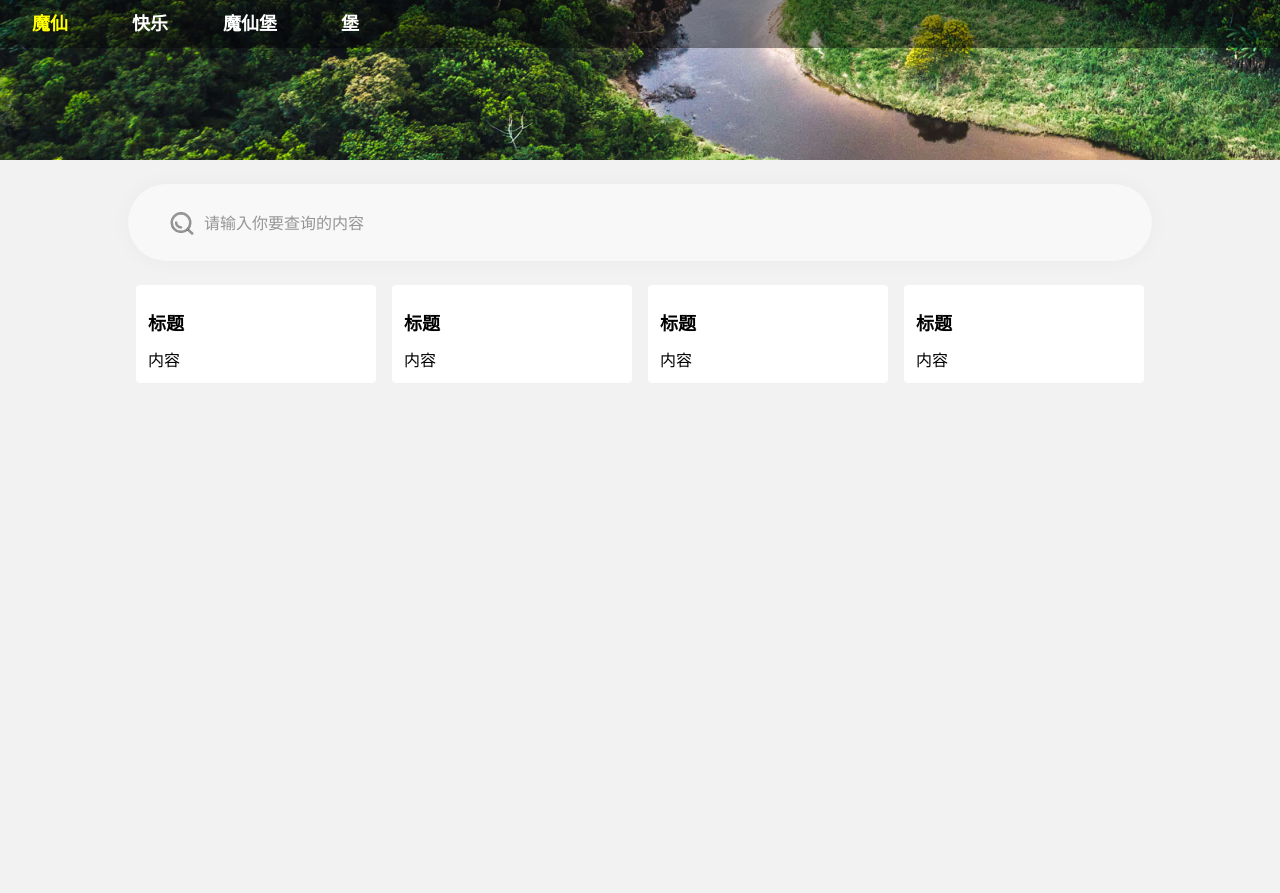
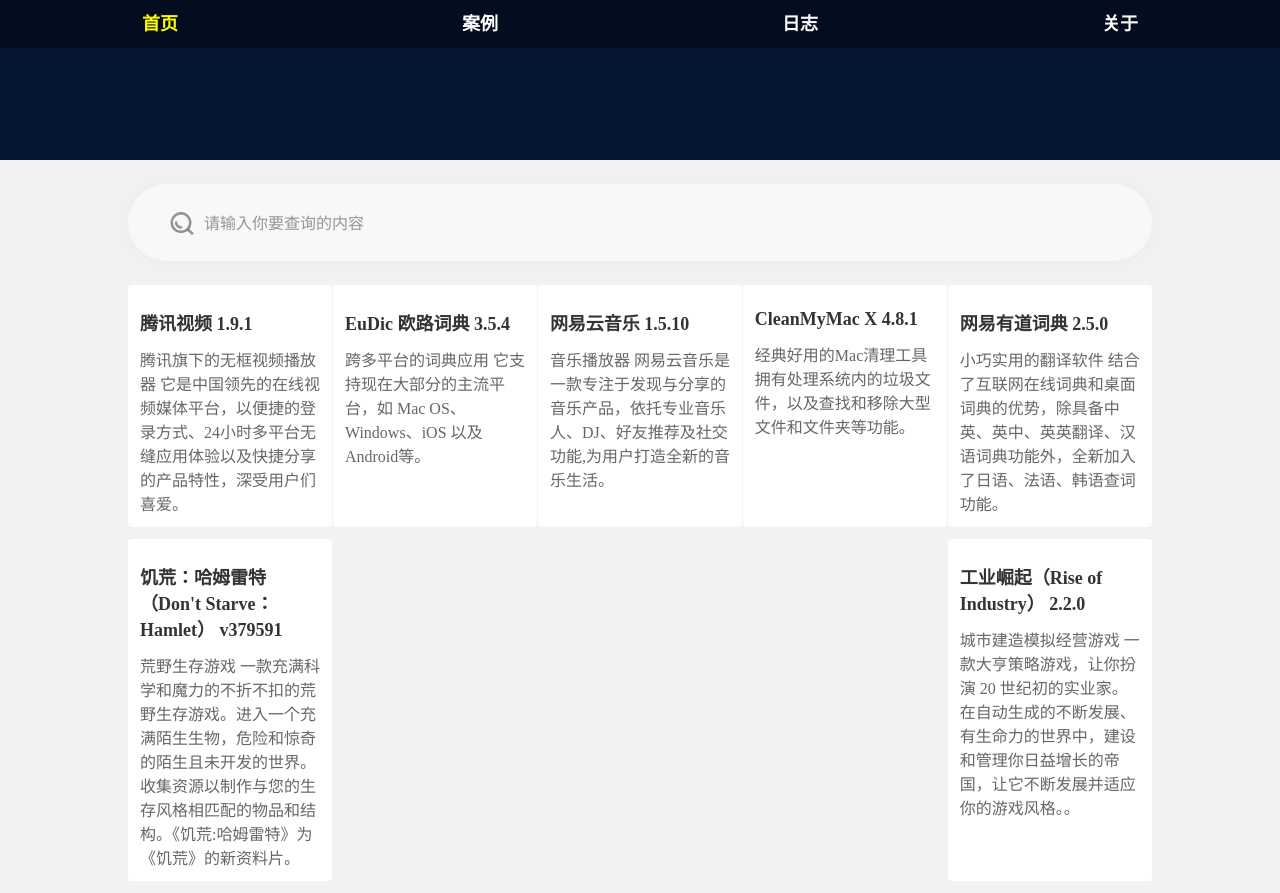
Before and after one commit to wanpan11/react_xigua, a React (Create React App) app: page /tab_0 in a window 1280 px wide. Before the commit the page ends 800 px from the top, so only its background shows below. Built offline with nearby package versions, Linux system fonts and the light colour scheme.

Commit message:
router-dom

```diff
--- a/src/App2.jsx
+++ b/src/App2.jsx
@@ -1,7 +1,7 @@
 //引入依赖
 import React, { Component } from 'react';
 //页面路由
-import { NavLink, Route, BrowserRouter } from 'react-router-dom';
+import { BrowserRouter, Route, Switch } from 'react-router-dom';
 
 //引入样式、工具包
 import './static/iconfont/iconfont.css'
@@ -9,9 +9,9 @@
 import './components/1_search_index/search.scss'
 
 //引入组件
-import Search from './components/1_search_index/search'
-import InfoBlock from './components/1_search_index/info_block'
-import NavBar from './components/Navbar/NavbarComponent';
+import Search from './components/1_search_index/search.jsx'
+import InfoBlock from './components/1_search_index/InfoBlock.jsx'
+import NavBar from './components/Navbar/NavbarComponent.jsx';
 
 export default class App extends Component {
 
@@ -23,12 +23,10 @@
                         <NavBar />
                     </div>
                     <Search />
-                    <div className="info_box">
-                        <InfoBlock />
-                        <InfoBlock />
-                        <InfoBlock />
-                        <InfoBlock />
-                    </div>
+                    <Switch>
+                        <Route exact path="/" component={InfoBlock}></Route>
+                        <Route path="/tab_0" component={InfoBlock}></Route>
+                    </Switch>
                 </div>
             </BrowserRouter>
         )
--- /dev/null
+++ b/src/components/1_search_index/InfoBlock.jsx
@@ -0,0 +1,25 @@
+import React, { Component } from 'react'
+import { Link } from 'react-router-dom'
+
+
+//引入数据
+import info from './info.json'
+
+export default class InfoBlock extends Component {
+    render() {
+        return (
+            <div>
+                <div className="item_box">
+                    {
+                        info.map(ele => [
+                            <Link className="item_block" key={ele.id} to={`/tab_0/${ele.id}`}>
+                                <h1>{ele.title}</h1>
+                                <span>{ele.content}</span>
+                            </Link>
+                        ])
+                    }
+                </div>
+            </div >
+        )
+    }
+}
--- /dev/null
+++ b/src/components/1_search_index/info.json
@@ -0,0 +1,37 @@
+[
+    {
+        "id": "001",
+        "title": "腾讯视频 1.9.1",
+        "content": "腾讯旗下的无框视频播放器 它是中国领先的在线视频媒体平台，以便捷的登录方式、24小时多平台无缝应用体验以及快捷分享的产品特性，深受用户们喜爱。"
+    },
+    {
+        "id": "002",
+        "title": "EuDic 欧路词典 3.5.4",
+        "content": "跨多平台的词典应用 它支持现在大部分的主流平台，如 Mac OS、Windows、iOS 以及 Android等。"
+    },
+    {
+        "id": "003",
+        "title": "网易云音乐 1.5.10",
+        "content": "音乐播放器 网易云音乐是一款专注于发现与分享的音乐产品，依托专业音乐人、DJ、好友推荐及社交功能,为用户打造全新的音乐生活。"
+    },
+    {
+        "id": "004",
+        "title": "CleanMyMac X 4.8.1",
+        "content": "经典好用的Mac清理工具 拥有处理系统内的垃圾文件，以及查找和移除大型文件和文件夹等功能。"
+    },
+    {
+        "id": "005",
+        "title": "网易有道词典 2.5.0",
+        "content": "小巧实用的翻译软件 结合了互联网在线词典和桌面词典的优势，除具备中英、英中、英英翻译、汉语词典功能外，全新加入了日语、法语、韩语查词功能。"
+    },
+    {
+        "id": "006",
+        "title": "饥荒：哈姆雷特（Don't Starve：Hamlet） v379591",
+        "content": "荒野生存游戏 一款充满科学和魔力的不折不扣的荒野生存游戏。进入一个充满陌生生物，危险和惊奇的陌生且未开发的世界。收集资源以制作与您的生存风格相匹配的物品和结构。《饥荒:哈姆雷特》为《饥荒》的新资料片。"
+    },
+    {
+        "id": "007",
+        "title": "工业崛起（Rise of Industry） 2.2.0",
+        "content": "城市建造模拟经营游戏 一款大亨策略游戏，让你扮演 20 世纪初的实业家。在自动生成的不断发展、有生命力的世界中，建设和管理你日益增长的帝国，让它不断发展并适应你的游戏风格。。"
+    }
+]
--- a/src/components/1_search_index/info_block.jsx
+++ /dev/null
@@ -1,12 +0,0 @@
-import React, { Component } from 'react'
-
-export default class info_block extends Component {
-    render() {
-        return (
-            <div className="info_block">
-                <h1>标题</h1>
-                <span>内容</span>
-            </div>
-        )
-    }
-}
--- a/src/components/1_search_index/search.scss
+++ b/src/components/1_search_index/search.scss
@@ -74,25 +74,37 @@
     }
 }
 
-.info_box {
+.item_box {
     width: 80%;
     margin: 24px auto 0;
     display: flex;
+    justify-content: space-between;
+    flex-wrap: wrap;
     border-radius: 8px;
 
-    .info_block {
-        width: calc(25% - 16px);
-        margin: 0 8px;
+    .item_block {
+        width: 17.6%;
+        margin-bottom: 12px;
         background-color: #ffffff;
         border-radius: 4px;
         padding: 12px;
 
         h1 {
             font-size: 18px;
+            color: rgba(0, 0, 0, 0.8);
+        }
+
+        span{
+            color: rgba(0, 0, 0, 0.6);
         }
     }
 }
 
-// .color_animation {
-//     background-color: #ffffff !important;
-// }
+.item_info_box{
+    width: 80%;
+    margin: 12px auto 0;
+    background-color: #ffffff;
+    padding: 12px;
+    box-sizing: border-box;
+    border-radius: 4px;
+}
--- a/src/components/Navbar/Navbar.scss
+++ b/src/components/Navbar/Navbar.scss
@@ -1,6 +1,5 @@
 .navbarBox {
     background-color: rgba(0, 0, 0, 0.4);
-    display: flex;
 
     .navbarBox_logo {
         position: relative;
@@ -20,19 +19,22 @@
         display: flex;
         font-size: 18px;
         font-weight: bold;
-        width: calc(100% - 52px);
-        max-width: 400px;
 
         li {
-            color: #fff;
-            text-align: center;
             line-height: 48px;
             width: 25%;
         }
 
+        a {
+            color: #fff;
+            text-align: center;
+            text-decoration: none;
+            display: block;
+        }
+
     }
 
-    .selected {
+    .active {
         color: yellow !important;
     }
 }
--- a/src/components/Navbar/NavbarComponent.jsx
+++ b/src/components/Navbar/NavbarComponent.jsx
@@ -1,46 +1,41 @@
 import React, { Component } from 'react';
+import { NavLink } from 'react-router-dom';
+import { withRouter } from 'react-router-dom';
+
 
 import './Navbar.scss'
 
 //引入数据
 import navbar from './navbar.json'
-// import logo from '../../img/logo.png';
 
-export default class NavBar extends Component {
+class NavBar extends Component {
 
     state = {
         navbarList: navbar
+    }
+
+    componentDidMount() {
+        this.props.history.push('/tab_0')
     }
 
     render() {
         const { navbarList } = this.state
         return (
             <div className='navbarBox'>
-                {/* <div className="navbarBox_logo">
-                    <img src={logo} alt="logo" />
-                </div> */}
                 <ul className={'navbar'}>
                     {
                         navbarList.map((itme) => {
-                            return <li key={itme.id} className={itme.status ? 'selected' : ''} onClick={this.setNavbarStatus(itme)}>{itme.name}</li>
+                            return (
+                                <li key={itme.id}>
+                                    <NavLink to={itme.url}> {itme.name}</NavLink>
+                                </li>
+                            )
                         })
                     }
                 </ul>
-            </div>
+            </div >
         )
     }
+}
 
-    setNavbarStatus = (itme) => {
-        return () => {
-            const { navbarList } = this.state
-            // const { toggleAppContainer } = this.props
-            // toggleAppContainer(itme)
-            const { id } = itme
-            navbarList.forEach(ele => {
-                ele.id === id ? ele.status = true : ele.status = false
-            })
-            this.setState({ navbarList: navbarList })
-        }
-    }
-
-}
+export default withRouter(NavBar)
--- a/src/components/Navbar/navbar.json
+++ b/src/components/Navbar/navbar.json
@@ -1,22 +1,26 @@
 [
     {
         "id": "001",
-        "name": "魔仙",
+        "name": "首页",
+        "url": "/tab_0",
         "status": true
     },
     {
         "id": "002",
-        "name": "快乐",
+        "name": "案例",
+        "url": "/tab_1",
         "status": false
     },
     {
         "id": "003",
-        "name": "魔仙堡",
+        "name": "日志",
+        "url": "/tab_2",
         "status": false
     },
     {
         "id": "004",
-        "name": "堡",
+        "name": "关于",
+        "url": "/tab_3",
         "status": false
     }
 ]
--- a/src/style/App2.scss
+++ b/src/style/App2.scss
@@ -1,6 +1,6 @@
 .banner_bxo {
     width: 100%;
     height: 160px;
-    background-color: red;
-    background-image: url(../img/banner_1.png);
+    background-color: #061633;
+    // background-image: url(../img/banner_1.png);
 }
--- a/src/style/initStyle.scss
+++ b/src/style/initStyle.scss
@@ -11,6 +11,10 @@
     list-style: none;
     margin: 0 !important;
     padding: 0 !important;
+}
+
+a{
+    text-decoration: none !important;
 }
 
 // 媒体查询
```
Also changed, not shown: 2 other files (tests, documents, lock files or other folders).
